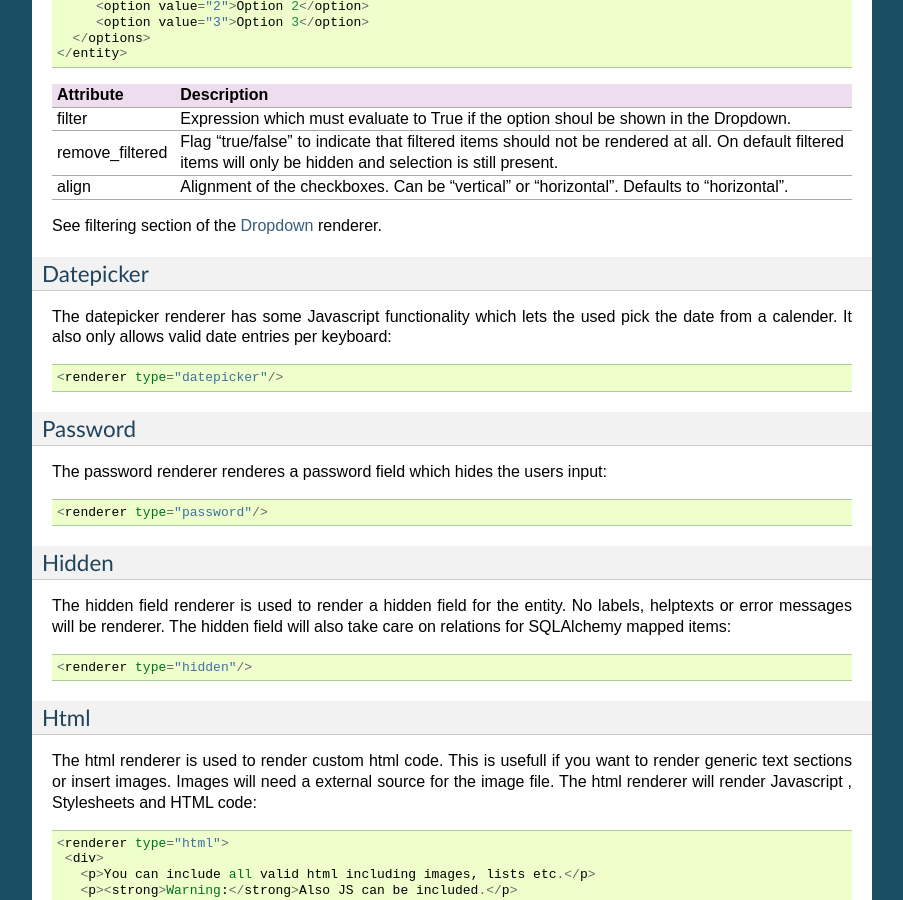
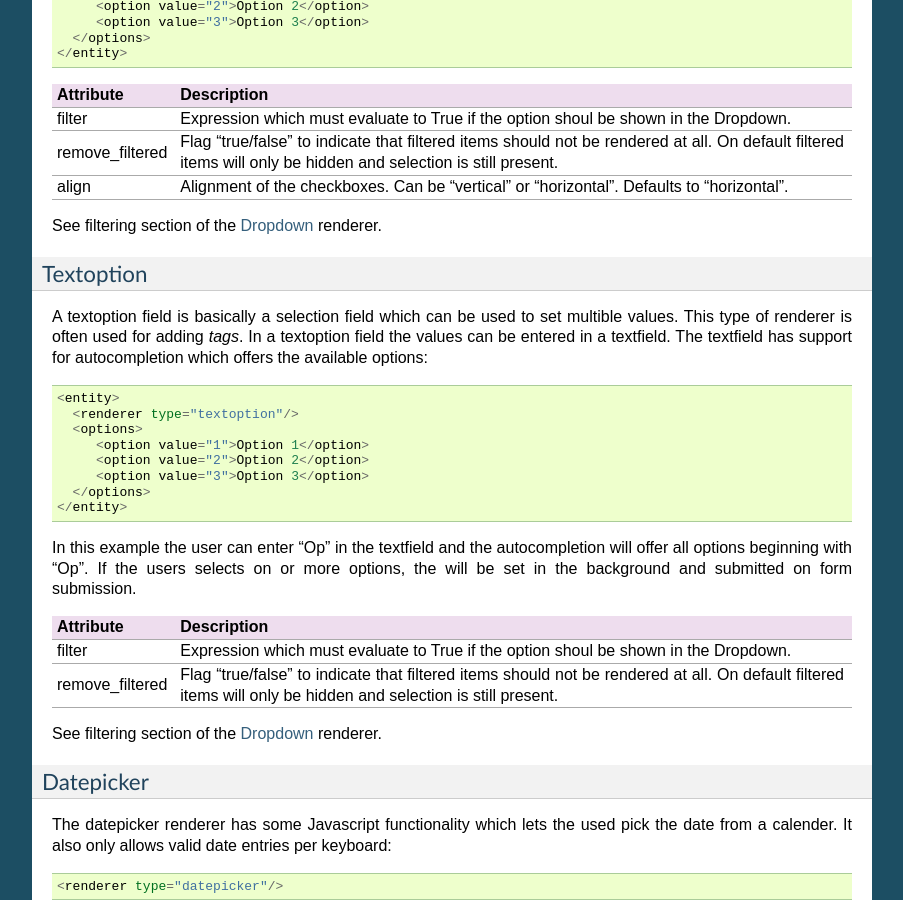
Before and after one commit to ringo-framework/formbar, a Sphinx documentation site: the page built from docs/source/config.rst, in a window 1280 px wide and 900 px high, scrolled down 11116 px. Shown: the whole window, without its empty margins (198-1101 px from the left). Built offline with Sphinx 7.4.7, drawn with Linux system fonts in a browser that asks for light colours; formulas are drawn with MathJax 3.

Commit message:
Added documentation for the new textoption renderer.

```diff
--- a/docs/source/config.rst
+++ b/docs/source/config.rst
@@ -663,12 +663,43 @@ model. The checkboxes will be aligned in a horizontal row::
           </options>
         </entity>
 
+
 =============== ===========
 Attribute       Description
 =============== ===========
 filter          Expression which must evaluate to True if the option shoul be shown in the Dropdown.
 remove_filtered Flag "true/false" to indicate that filtered items should not be rendered at all. On default filtered items will only be hidden and selection is still present.
 align           Alignment of the checkboxes. Can be "vertical" or "horizontal". Defaults to "horizontal".
+=============== ===========
+
+See filtering section of the :ref:`dropdown` renderer.
+
+Textoption
+----------
+A textoption field is basically a selection field which can be used to set
+multible values. This type of renderer is often used for adding `tags`. In a
+textoption field the values can be entered in a textfield. The textfield has
+support for autocompletion which offers the available options::
+
+        <entity>
+          <renderer type="textoption"/>
+          <options>
+             <option value="1">Option 1</option>
+             <option value="2">Option 2</option>
+             <option value="3">Option 3</option>
+          </options>
+        </entity>
+
+In this example the user can enter "Op" in the textfield and the
+autocompletion will offer all options beginning with "Op". If the users
+selects on or more options, the will be set in the background
+and submitted on form submission.
+
+=============== ===========
+Attribute       Description
+=============== ===========
+filter          Expression which must evaluate to True if the option shoul be shown in the Dropdown.
+remove_filtered Flag "true/false" to indicate that filtered items should not be rendered at all. On default filtered items will only be hidden and selection is still present.
 =============== ===========
 
 See filtering section of the :ref:`dropdown` renderer.
```
